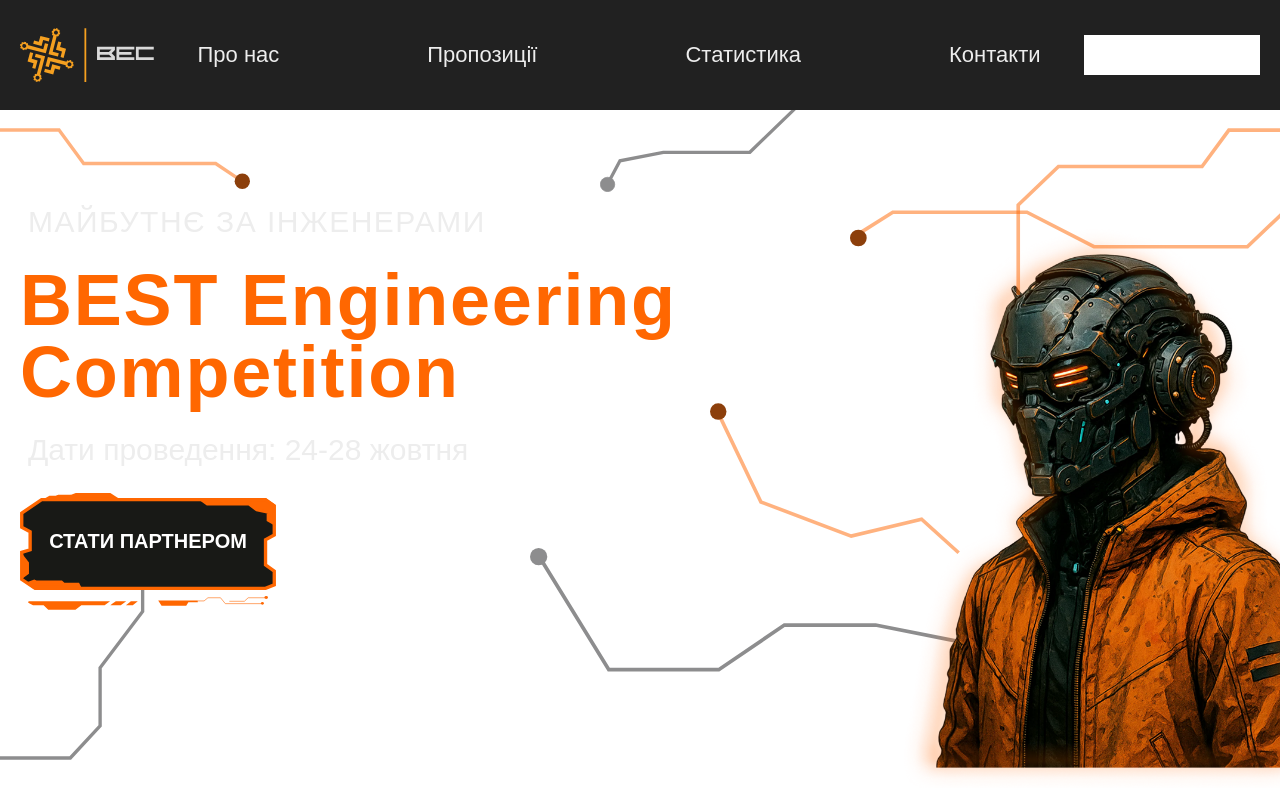
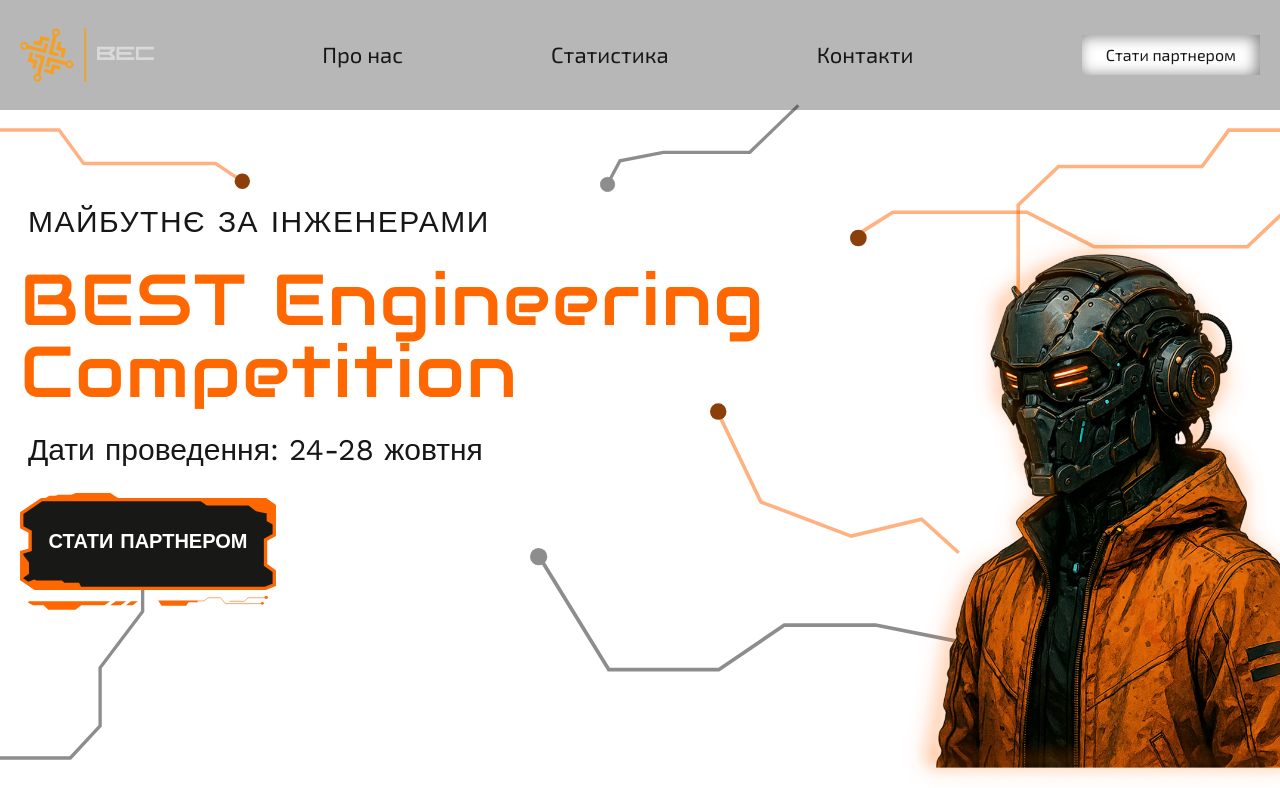
Before and after one commit to Vladpru/bec-2025-partnership-inter, a Next.js app: page / in a window 1280 px wide. Shown: the top 788 px of the page. Built offline with nearby package versions, Linux system fonts and the light colour scheme.

Commit message:
added fonts

```diff
--- a/package.json
+++ b/package.json
@@ -22,7 +22,7 @@
     "@types/react-dom": "^19",
     "eslint": "^9",
     "eslint-config-next": "15.3.2",
-    "tailwindcss": "^4",
+    "tailwindcss": "^4.1.8",
     "typescript": "^5"
   }
 }
--- a/src/app/globals.css
+++ b/src/app/globals.css
@@ -3,29 +3,28 @@
 :root {
   --background: #ffffff;
   --foreground: #171717;
+  --headercolor: rgba(33, 33, 33, 0.32);
+  --color-bec: #FF6701;
 }
 
 @theme inline {
   --color-background: var(--background);
   --color-foreground: var(--foreground);
-  --font-sans: var(--font-geist-sans);
-  --font-mono: var(--font-geist-mono);
-  --color-header: #212121;
-  --color-bec: #FF6701;
+  --color-header: var(--headercolor);
+  --color-bec: var(--color-bec);
 }
 
 @media (prefers-color-scheme: dark) {
   :root {
     --background: #181916;
     --foreground: #ededed;
-    --headercolor: #212121;
+    --headercolor: rgba(33, 33, 33, 0.32);
   }
 }
 
 body {
   background: var(--color-background);
-  color: #ededed;
-  font-family: Arial, Helvetica, sans-serif;
+  color: var(--color-foreground);
   padding: 0;
   margin: 0;
   font-size: 22px;
@@ -34,26 +33,21 @@
 .header-container {
   max-width: 1380px;
   margin: 0 auto;
+}
 
-}
 .container {
   max-width: 1400px;
   margin: 0 auto;
   padding: 0 20px;
 }
+
 .hero-btn {
   background-image: url('/images/hero/hero-btn.svg');
 }
 
-/* @media (max-width: 1720px) {
-  .container {
-    max-width: 1600px;
-  }
-} */
-
 button {
   background-color: #fff;
-  color: var(--color-background);
-  box-shadow: inset -3 1 15px rgba(0, 0, 0, 0.5);
+  box-shadow: inset -3px 1px 15px rgba(0, 0, 0, 0.5);
   cursor: pointer;
+  color: #171717;
 }
--- a/src/app/layout.tsx
+++ b/src/app/layout.tsx
@@ -1,15 +1,10 @@
+import { Work_Sans } from 'next/font/google';
 import type { Metadata } from "next";
-import { Geist, Geist_Mono } from "next/font/google";
 import "./globals.css";
 
-const geistSans = Geist({
-  variable: "--font-geist-sans",
-  subsets: ["latin"],
-});
-
-const geistMono = Geist_Mono({
-  variable: "--font-geist-mono",
-  subsets: ["latin"],
+const Work_San = Work_Sans({
+  weight: ['400'],
+  subsets: ['latin'],
 });
 
 export const metadata: Metadata = {
@@ -25,7 +20,8 @@
   return (
     <html lang="en">
       <body
-        className={`${geistSans.variable} ${geistMono.variable} antialiased`} cz-shortcut-listen="true"
+        className={Work_San.className}
+        cz-shortcut-listen="true"
       >
         {children}
       </body>
--- a/src/components/Header.tsx
+++ b/src/components/Header.tsx
@@ -1,10 +1,16 @@
+import { Exo_2 } from 'next/font/google';
 import Image from 'next/image';
 import Link from 'next/link';
+
+const exo2 = Exo_2({
+  weight: ['400'],
+  subsets: ['latin'],
+});
 
 const Header = () => {
 
   return (
-    <header className="bg-header fixed top-0 left-0 w-full z-50">
+    <header className={`${exo2.className} font-audiowide bg-header fixed top-0 left-0 w-full z-50`}>
         <div className="header-container pt-7 pb-7 pl-5 pr-5 flex text-center items-center justify-between">
             <div className="">
                 <Link href="">
@@ -20,11 +26,6 @@
                 <li>
                     <Link href="#">
                         Про нас
-                    </Link>
-                </li>
-                <li>
-                    <Link href="#">
-                        Пропозиції
                     </Link>
                 </li>
                 <li>
--- a/src/components/Hero.tsx
+++ b/src/components/Hero.tsx
@@ -1,6 +1,13 @@
+import { Audiowide } from 'next/font/google';
 import Image from "next/image"
 import Link from "next/link"
 import HeroBtn from "./Hero-btn"
+
+
+const awide = Audiowide({
+  weight: ['400'],
+  subsets: ['latin'],
+});
 
 const Hero = () => {
   return (
@@ -73,10 +80,11 @@
         <div className="container mx-auto flex flex-col md:flex-row items-center justify-between">
             <div className="space-y-6 z-10">
                 <h2 className="text-3xl uppercase tracking-wider pl-2">Майбутнє за інженерами</h2>
-                <p className="text-5xl md:text-7xl tracking-wide font-bold text-secondary w-3xl text-bec"
-                style={{ textShadow: 'inset 0 2px 4px rgba(0,0,0,0.5)' }}
+                <p
+                  className={`text-5xl md:text-7xl tracking-wide font-bold text-secondary w-3xl text-bec ${awide.className}`}
+                  style={{ textShadow: 'inset 0 2px 4px rgba(0,0,0,0.5)' }}
                 >
-                    BEST Engineering <span>Competition</span>
+                    BEST Engineering Competition
                 </p>
                 <p className="text-3xl pl-2">
                     Дати проведення: 24-28 жовтня
```
Also changed, not shown: 1 other file (tests, documents, lock files or other folders).
